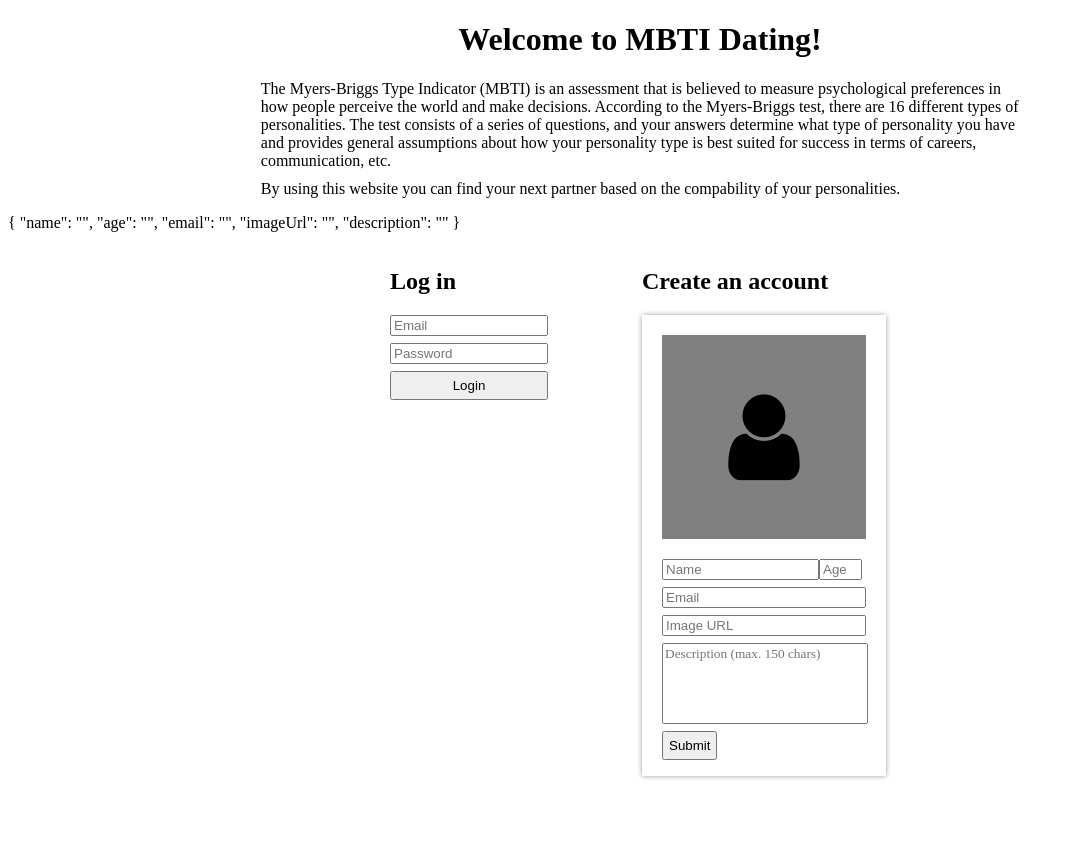
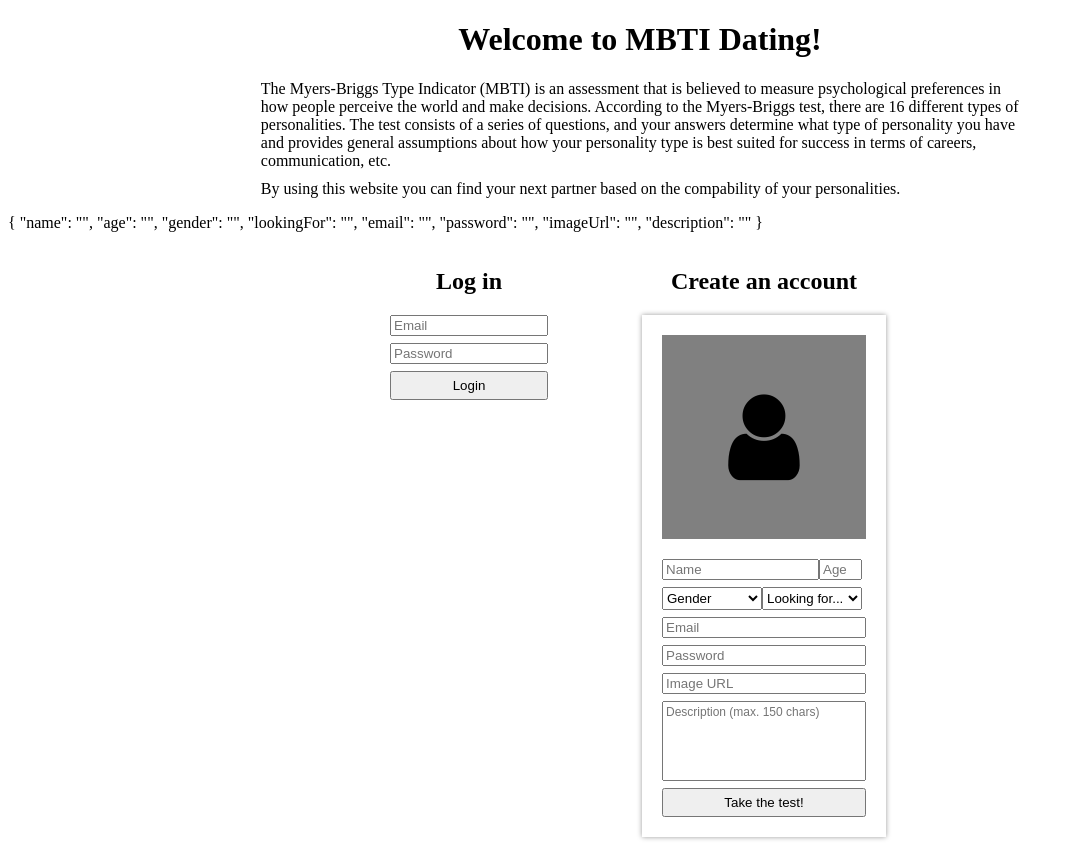
Before and after one commit to kaankabalak/mbti_dating, an Angular app in the folder public/: page / in a window 1280 px wide. Shown: the whole page, without its empty margins (0-1072 px from the left). Before the commit the page ends 800 px from the top, so only its background shows below. Built offline with nearby package versions, Linux system fonts and the light colour scheme.

Commit message:
Tweaks to card

```diff
--- a/public/src/app/app.module.ts
+++ b/public/src/app/app.module.ts
@@ -6,11 +6,13 @@ import { HttpService } from './http.service';
 
 import { AppComponent } from './app.component';
 import { LoginregComponent } from './loginreg/loginreg.component';
+import { TestComponent } from './test/test.component';
 
 @NgModule({
   declarations: [
     AppComponent,
-    LoginregComponent
+    LoginregComponent,
+    TestComponent
   ],
   imports: [
     BrowserModule,
--- a/public/src/app/loginreg/loginreg.component.css
+++ b/public/src/app/loginreg/loginreg.component.css
@@ -1,6 +1,24 @@
 #wrapper {
     margin: 0 auto;
     width: 500px;
+}
+h2 {
+    text-align: center;
+}
+.login-field {
+    width: 150px;
+    margin-bottom: 7px;
+}
+#login-form {
+    display: inline-block;
+    vertical-align: top;
+    margin-right: 94px;
+}
+#login-form #submit {
+    width: 158px !important;
+}
+#login-form input,textarea {
+    display: block;
 }
 #form {
     display: inline-block;
@@ -8,33 +26,24 @@
     width: 260px;
     margin: 0 20px 20px 20px;
 }
-#login-form {
-    display: inline-block;
-    vertical-align: top;
-    margin-right: 94px;
-}
-#login-form #submit {
-    width: 158px;
-}
-#login-form input,textarea {
-    display: block;
-}
 #form input,textarea {
     display: block;
 }
-#name-age input{
+.multi-input input{
+    display: inline-block !important;
+    vertical-align: top;
+}
+.multi-input, textarea {
+    margin-bottom: 7px;
+}
+select {
+    width: 100px;
+    height: 23px;
     display: inline-block;
     vertical-align: top;
 }
-#name-age, textarea {
-    margin-bottom: 7px;
-}
 .input-field {
     width: 196px;
-    margin-bottom: 7px;
-}
-.login-field {
-    width: 150px;
     margin-bottom: 7px;
 }
 #card-container {
@@ -45,7 +54,6 @@
     display: inline-block;
     vertical-align: top;
     width: 244px;
-    height: 461px;
     margin: 0 auto;
     background-color: white;
     -webkit-box-shadow: 0px 0px 5px 0px rgba(0,0,0,0.4);
@@ -74,9 +82,12 @@ input[type="number"] {
 }
 #description {
     height: 75px;
-    width: 200px;
+    width: 196px;
     resize: none;
-    font-family: serif;
+    font-family: sans-serif;
+    font-weight: normal;
+    padding: 3px 3px 0;
+    font-size: 12px;
 }
 #image {
     background-color: grey;
@@ -88,5 +99,6 @@ input[type="number"] {
 }
 #submit {
     /* width: 100%; */
+    width: 204px;
     padding: 5px;
 }
--- a/public/src/app/loginreg/loginreg.component.html
+++ b/public/src/app/loginreg/loginreg.component.html
@@ -1,10 +1,10 @@
-<p>{{ user | json }}</p>
+<p>{{ newuser | json }}</p>
 
 <div id="wrapper">
   <div id="login-form">
     <h2>Log in</h2>
-    <input type="text" class="login-field" [(ngModel)]="user.name" placeholder="Email">
-    <input type="password" class="login-field" [(ngModel)]="user.age" placeholder="Password">
+    <input type="text" class="login-field" [(ngModel)]="user.email" placeholder="Email">
+    <input type="password" class="login-field" [(ngModel)]="user.password" placeholder="Password">
     <input type="submit" id="submit" value="Login">
   </div>
   <div id="card-container">
@@ -14,16 +14,31 @@
             <i class="fa fa-user" aria-hidden="true"></i>
         </div>
         <div id="form">
-          <div id="name-age">
-            <input type="text" id="name" [(ngModel)]="user.name" placeholder="Name">
-            <input type="number" id="age" [(ngModel)]="user.age" placeholder="Age">
+          <div class="multi-input">
+            <input type="text" id="name" [(ngModel)]="newuser.name" placeholder="Name">
+            <input type="number" id="age" [(ngModel)]="newuser.age" placeholder="Age">
           </div>
-          <input type="text" class="input-field" [(ngModel)]="user.email" placeholder="Email">
-          <input type="text" class="input-field" [(ngModel)]="user.imageUrl" placeholder="Image URL">
-          <textarea id="description"  [(ngModel)]="user.description"
+          <div class="multi-input">
+            <select name="gender" [(ngModel)]="newuser.gender">
+                <option value="" [disabled]="true">Gender</option>
+                <option value="male">Male</option>
+                <option value="female">Female</option>
+                <option value="other">Other</option>
+            </select>
+            <select name="lookingFor" [(ngModel)]="newuser.lookingFor">
+                <option value="" [disabled]="true">Looking for...</option>
+                <option value="male">Male</option>
+                <option value="female">Female</option>
+                <option value="other">Other</option>
+            </select>
+          </div>
+          <input type="text" class="input-field" [(ngModel)]="newuser.email" placeholder="Email">
+          <input type="password" class="input-field" [(ngModel)]="newuser.password" placeholder="Password">
+          <input type="text" class="input-field" [(ngModel)]="newuser.imageUrl" placeholder="Image URL">
+          <textarea id="description"  [(ngModel)]="newuser.description"
           placeholder="Description (max. 150 chars)" maxlength="150">
           </textarea>
-          <input type="submit" id="submit" value="Submit">
+          <input type="submit" id="submit" value="Take the test!">
         </div>
       </div>
   </div>
--- a/public/src/app/loginreg/loginreg.component.ts
+++ b/public/src/app/loginreg/loginreg.component.ts
@@ -9,12 +9,20 @@ export class LoginregComponent implements OnInit {
 
   constructor() { }
 
-  user = {
+  newuser = {
     name: '',
     age: '',
+    gender: '',
+    lookingFor: '',
     email: '',
+    password: '',
     imageUrl: '',
     description: ''
+  };
+
+  user = {
+    email: '',
+    password: ''
   }
 
   ngOnInit() {
--- /dev/null
+++ b/public/src/app/test/test.component.html
@@ -0,0 +1,3 @@
+<p>
+  test works!
+</p>
--- /dev/null
+++ b/public/src/app/test/test.component.ts
@@ -0,0 +1,15 @@
+import { Component, OnInit } from '@angular/core';
+
+@Component({
+  selector: 'app-test',
+  templateUrl: './test.component.html',
+  styleUrls: ['./test.component.css']
+})
+export class TestComponent implements OnInit {
+
+  constructor() { }
+
+  ngOnInit() {
+  }
+
+}
```
Also changed, not shown: public/src/app/test/test.component.css (added), 1 other file (tests, documents, lock files or other folders).
